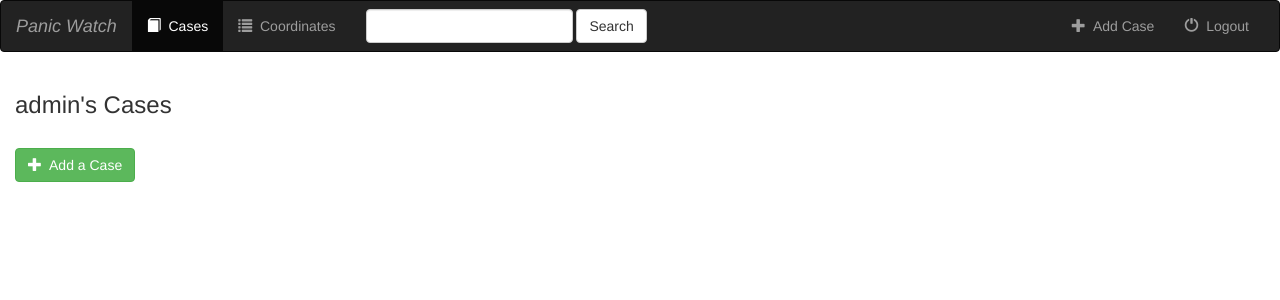
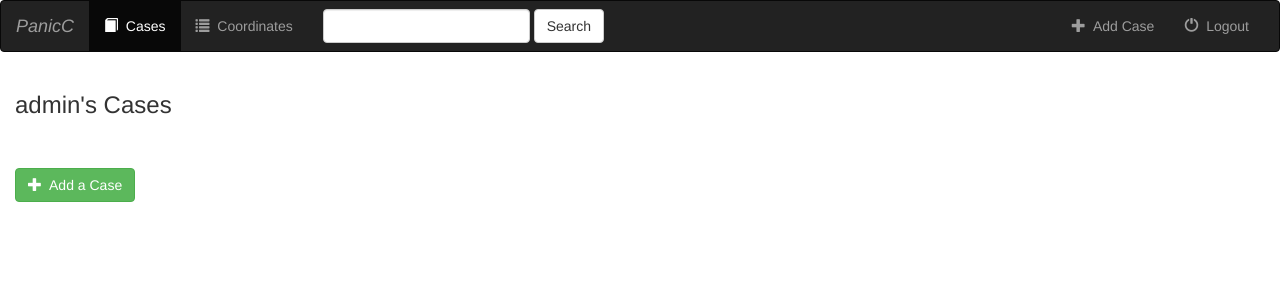
Before and after one commit to prashantkumar42/Panic_Watch, a Django app: page / in a window 1280 px wide. Shown: the top 300 px of the page. Run offline with Django 3.2, Linux system fonts and the light colour scheme; a user stored in the database is signed in; data comes from the database, SQL or seed files in the repository; both versions use the stored data as it was after the commit; some libraries are stand-ins or nearby versions.

Commit message:
presentable

```diff
--- a/case/templates/case/base.html
+++ b/case/templates/case/base.html
@@ -2,7 +2,7 @@
 <html lang="en">
 <head>
     <meta charset="UTF-8">
-    <title>{% block title %}Panic Watch{% endblock %}</title>
+    <title>{% block title %}PanicC{% endblock %}</title>
     {% load staticfiles %}
     <link rel="shortcut icon" type="image/png" href="{%  static 'favicon.ico' %}"/>
     <link rel="stylesheet" href="https://maxcdn.bootstrapcdn.com/bootstrap/3.3.6/css/bootstrap.min.css">
@@ -24,7 +24,7 @@
                 <span class="icon-bar"></span>
                 <span class="icon-bar"></span>
             </button>
-            <a class="navbar-brand" href="{% url 'case:index' %}"><I>Panic Watch</I></a>
+            <a class="navbar-brand" href="{% url 'case:index' %}"><I>PanicC</I></a>
         </div>
 
         <!-- Items -->
--- a/case/templates/case/base_visitor.html
+++ b/case/templates/case/base_visitor.html
@@ -2,7 +2,7 @@
 <html lang="en">
 <head>
     <meta charset="UTF-8">
-    <title>{% block title %}Viberr{% endblock %}</title>
+    <title>{% block title %}PanicC{% endblock %}</title>
     {% load staticfiles %}
     <link rel="shortcut icon" type="image/png" href="{%  static 'favicon.ico' %}"/>
     <link rel="stylesheet" href="https://maxcdn.bootstrapcdn.com/bootstrap/3.3.6/css/bootstrap.min.css">
@@ -23,7 +23,7 @@
                 <span class="icon-bar"></span>
                 <span class="icon-bar"></span>
             </button>
-            <a class="navbar-brand" href="{% url 'case:index' %}">Viberr</a>
+            <a class="navbar-brand" href="{% url 'case:index' %}"><I>PanicC</I></a>
         </div>
 
         <!-- Items -->
--- a/case/templates/case/detail.html
+++ b/case/templates/case/detail.html
@@ -107,6 +107,6 @@
         });
     }
 
-    setInterval(Refresh, 5000); {# Refetech coordinates every five seconds #}
+    setInterval(Refresh, 3000); {# Refetech coordinates every five seconds #}
 </script>
 {% endblock %}
--- a/case/templates/case/index.html
+++ b/case/templates/case/index.html
@@ -7,7 +7,7 @@
     <!-- Cases -->
     <div class="row">
         <div class="col-sm-12">
-            <h3>{{ user.username }}'s Cases</h3>
+            <h3>{{ user.username }}'s Cases</h3><br/>
         </div>
         {% if cases %}
             {% for case in cases %}
--- a/case/views.py
+++ b/case/views.py
@@ -157,11 +157,16 @@ def detail_json_1(request, case_id):  # send last coordinate only (in json forma
         ret_json = {}
         if len(coord_arr)>0:
             coord_ = coord_arr[0]
+
+            o_lat = 26.8985
+            o_lng = 80.6898
             ret_json = {'lat': coord_.latitude, 'lng': coord_.longitude, 'date': coord_.date_created.ctime()}
+            ret = str(o_lat) + " " +  str(o_lng) + " " + coord_.latitude + " " + coord_.longitude
 
         # print(ret_json)
         ret_json = json.dumps(ret_json)
-        return HttpResponse(ret_json)
+        # return HttpResponse(ret_json)
+        return HttpResponse(ret)
 
 
 def index(request):
```
Also changed, not shown: db.sqlite3.
